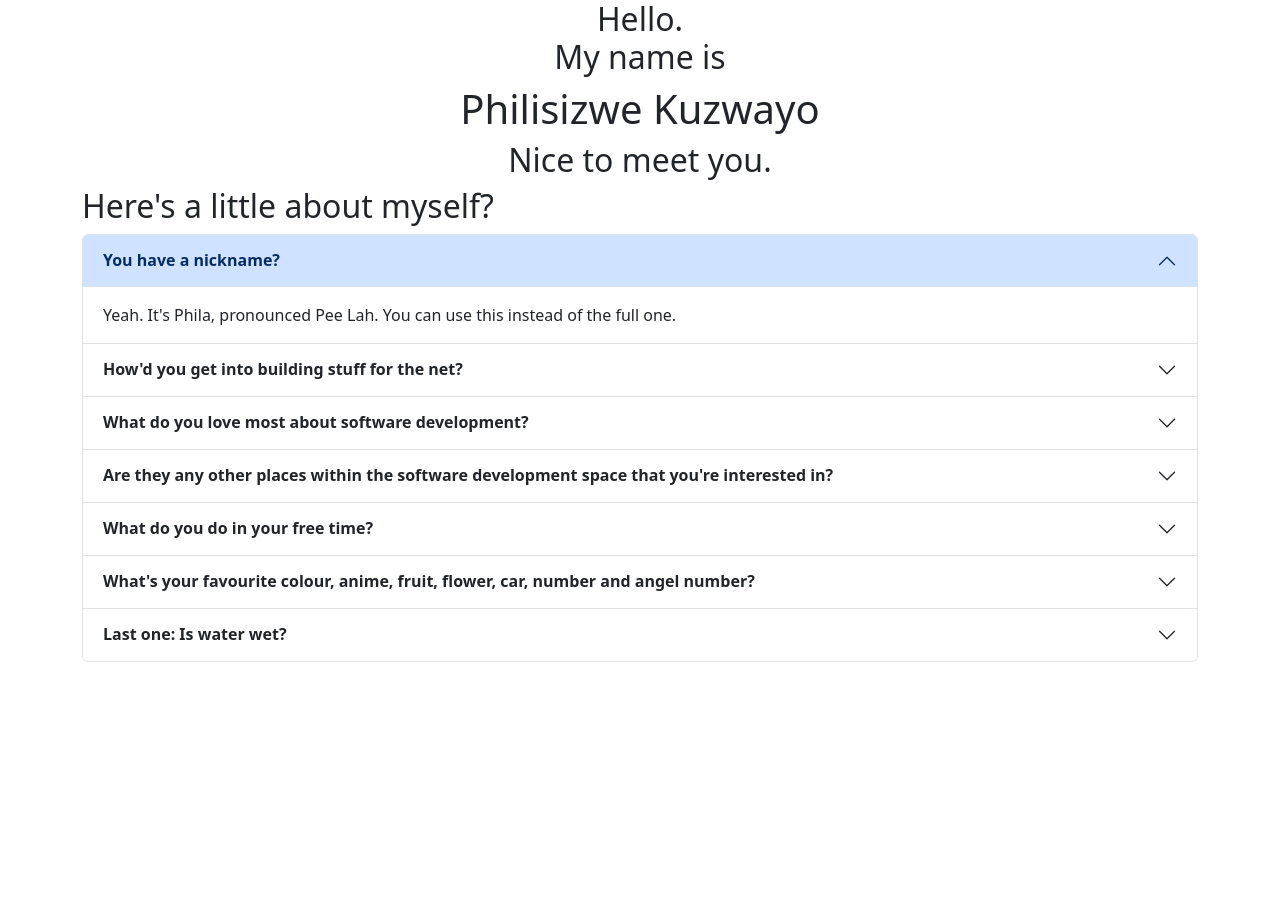
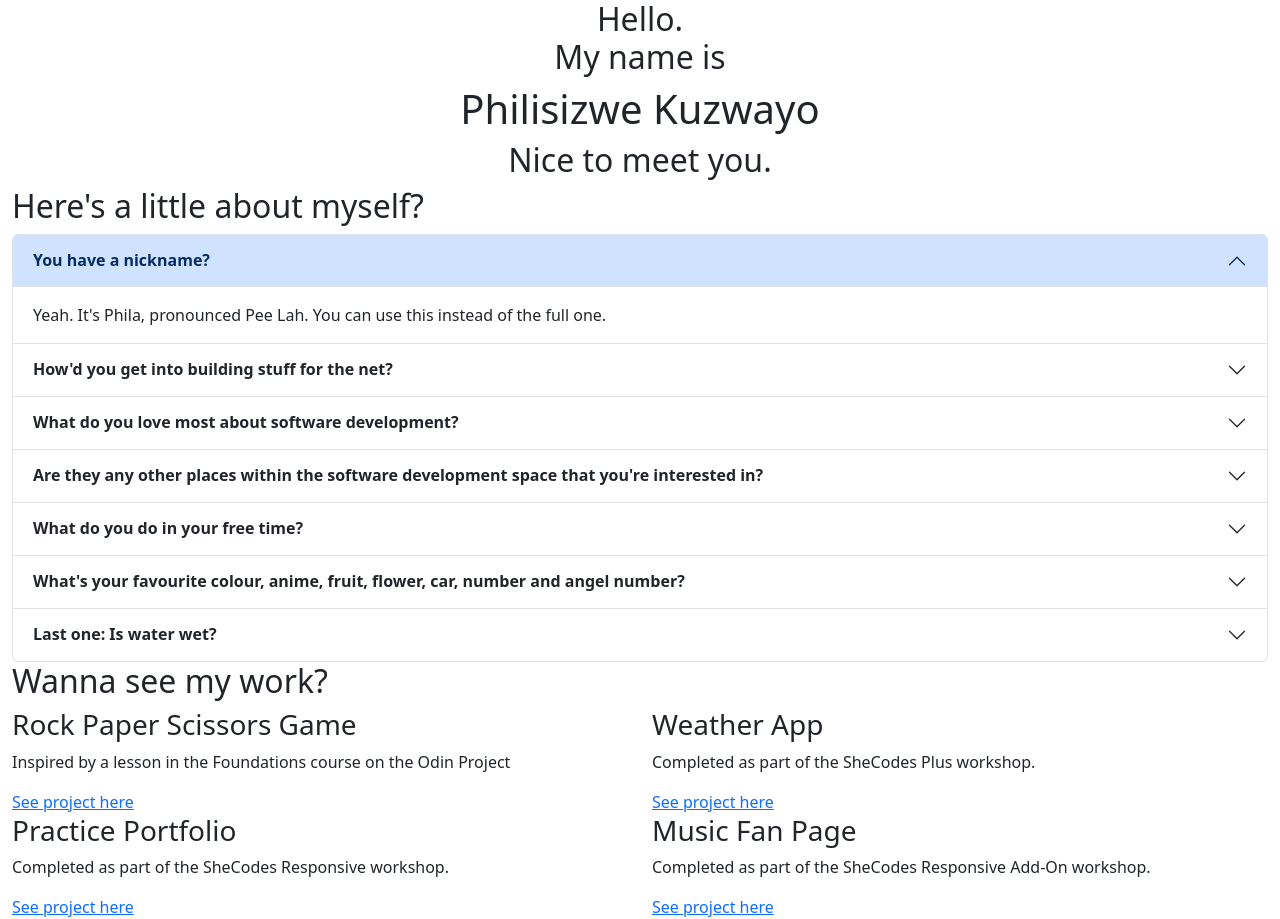
Before and after one commit to PKuzi01/portfolio-ppk, a React (Vite) app: page / in a window 1280 px wide. Before the commit the page ends 800 px from the top, so only its background shows below. Built offline with nearby package versions, Linux system fonts and the light colour scheme.

Commit message:
Added portfolio structure

```diff
--- a/src/App.jsx
+++ b/src/App.jsx
@@ -1,13 +1,15 @@
 import React from 'react';
 import Hero from "./Hero";
 import About from "./About";
+import Portfolio from "./Portfolio";
 
 
 function App() {
   return (
-    <div className='container'>
+    <div className='container-fluid'>
       <Hero />
       <About />
+      <Portfolio />
     </div>
 
   )
--- /dev/null
+++ b/src/Portfolio.jsx
@@ -0,0 +1,35 @@
+import React from "react";
+
+function Portfolio() {
+    return (
+        <div className="portfolio">
+            <h2>Wanna see my work?</h2>
+            <div className="row">
+                <div className="col-6">
+                    <h3>Rock Paper Scissors Game</h3>
+                    <p>Inspired by a lesson in the Foundations course on the Odin Project</p>
+                    <a class="portfolio-link" href="https://pkuzi01.github.io/rock-paper-scissors-ppk/" target="_blank">See project here</a>
+                </div>
+                <div className="col-6">
+                    <h3>Weather App</h3>
+                    <p>Completed as part of the SheCodes Plus workshop.</p>
+                    <a class="portfolio-link" href="https://sc-react-weather-app-ppk.netlify.app/" target="_blank">See project here</a>
+                </div>
+            </div>
+            <div className="row">
+                <div className="col-6">
+                    <h3>Practice Portfolio</h3>
+                    <p>Completed as part of the SheCodes Responsive workshop.</p>
+                    <a class="portfolio-link" href="https://pkuzi01.github.io/sc-responsive-practice-portfolio-ppk/" target="_blank">See project here</a>
+                </div>
+                <div className="col-6">
+                    <h3>Music Fan Page</h3>
+                    <p>Completed as part of the SheCodes Responsive Add-On workshop.</p>
+                    <a class="portfolio-link" href="https://the-okonma-project-ppk.netlify.app/" target="_blank">See project here</a>
+                </div>
+            </div>
+        </div>
+    )
+}
+
+export default Portfolio;
```
